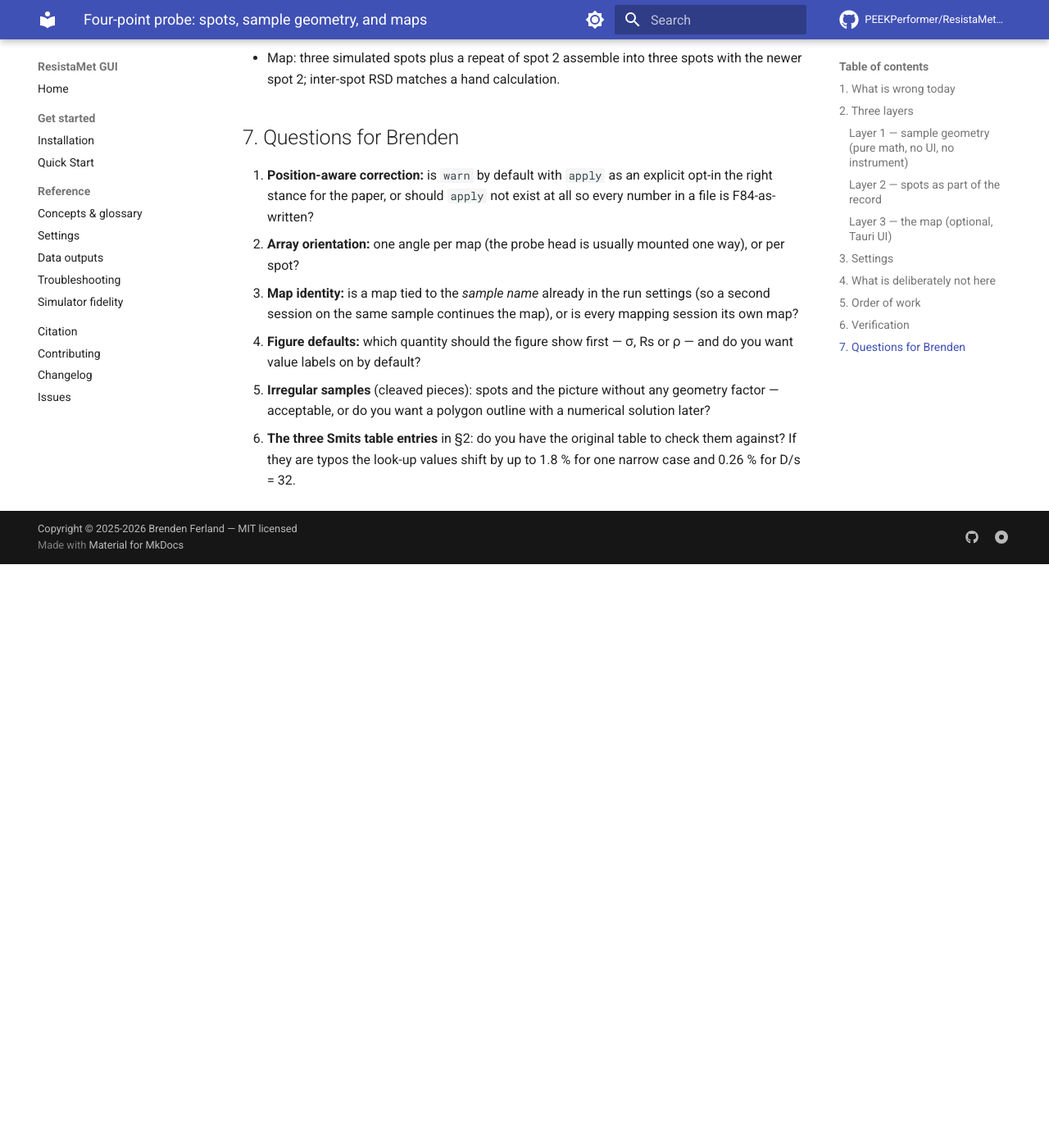
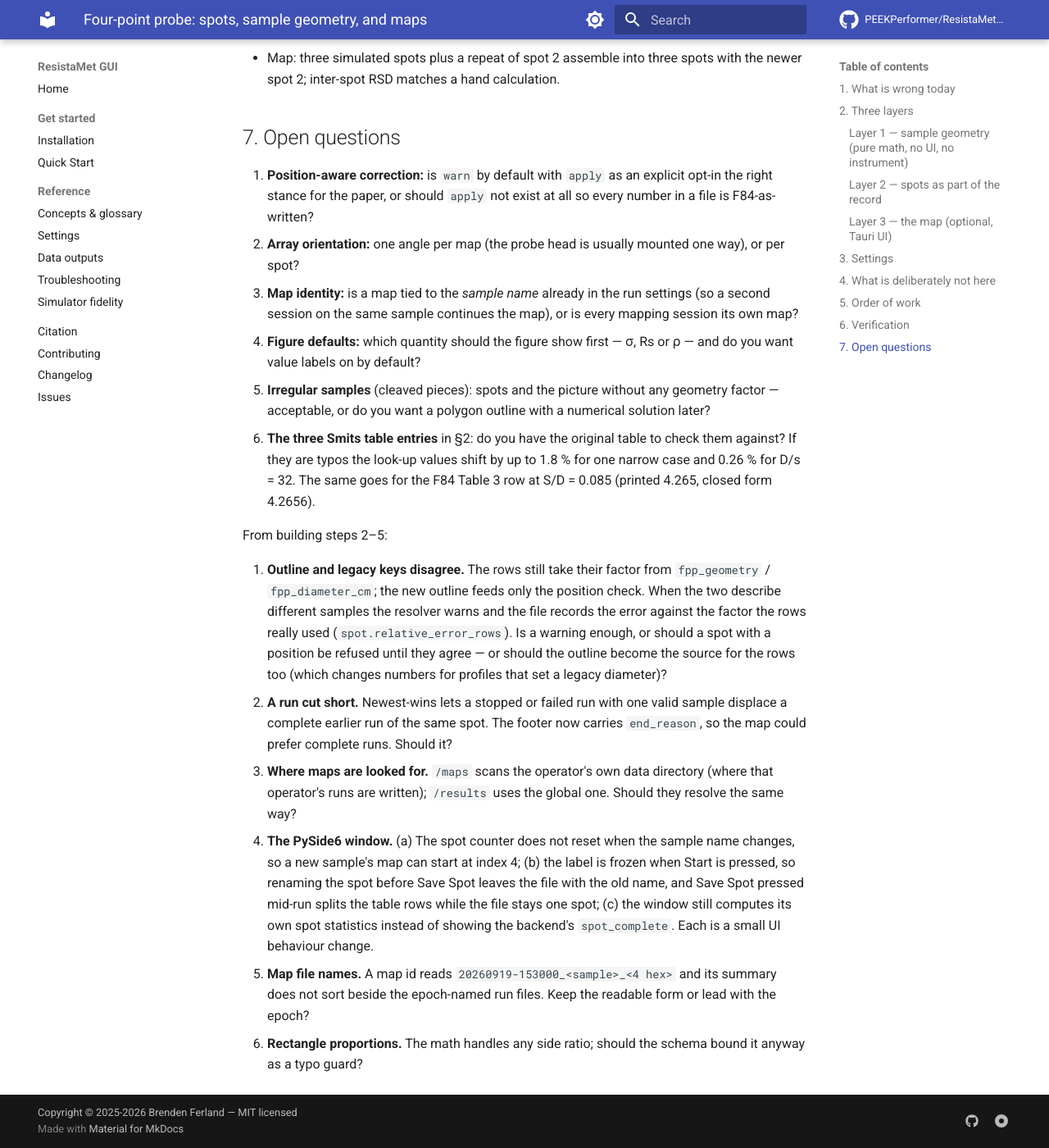
Before and after one commit to PEEKPerformer/ResistaMet-GUI, an MkDocs documentation site: the page built from docs/design/four_point_probe_spots.md, in a window 1280 px wide and 1400 px high, scrolled down 7223 px. Shown: the whole window at 82% size. Built offline with MkDocs 1.6.1 and Material for MkDocs 9.7.7, drawn with Linux system fonts in a browser that asks for light colours; comment, search, counter and statistics services are not loaded; before the commit the page ends 7911 px from its top, so only the background shows below that; some of the changed text lies outside the part shown.

Commit message:
List what building the spot model left open
Building and reviewing steps 2 to 5 raised questions the design did
not have: what to do when the sample outline and the legacy geometry
keys disagree, whether a run cut short should displace a complete one,
where maps are looked for, three behaviours of the PySide6 spot
controls, and the naming of map files. They join the list the UI work
waits on.

```diff
--- a/docs/design/four_point_probe_spots.md
+++ b/docs/design/four_point_probe_spots.md
@@ -283,8 +283,8 @@ identical numbers (a test pins this).
    the factor.
 7. Tauri: the map canvas, registration, figure export.
 
-Steps 1–5 change no measurement behaviour and can land before any of the
-questions below are answered. Steps 6–7 depend on them.
+Steps 1–5 change no measurement behaviour and have landed without waiting
+for the questions below. Steps 6–7 depend on them.
 
 ## 6. Verification
 
@@ -297,7 +297,7 @@ questions below are answered. Steps 6–7 depend on them.
 - Map: three simulated spots plus a repeat of spot 2 assemble into three
   spots with the newer spot 2; inter-spot RSD matches a hand calculation.
 
-## 7. Questions for Brenden
+## 7. Open questions
 
 1. **Position-aware correction:** is `warn` by default with `apply` as an
    explicit opt-in the right stance for the paper, or should `apply` not
@@ -314,4 +314,35 @@ questions below are answered. Steps 6–7 depend on them.
    numerical solution later?
 6. **The three Smits table entries** in §2: do you have the original table
    to check them against? If they are typos the look-up values shift by up
-   to 1.8 % for one narrow case and 0.26 % for D/s = 32.
+   to 1.8 % for one narrow case and 0.26 % for D/s = 32. The same goes for
+   the F84 Table 3 row at S/D = 0.085 (printed 4.265, closed form 4.2656).
+
+From building steps 2–5:
+
+7. **Outline and legacy keys disagree.** The rows still take their factor
+   from `fpp_geometry` / `fpp_diameter_cm`; the new outline feeds only the
+   position check. When the two describe different samples the resolver
+   warns and the file records the error against the factor the rows really
+   used (`spot.relative_error_rows`). Is a warning enough, or should a
+   spot with a position be refused until they agree — or should the outline
+   become the source for the rows too (which changes numbers for profiles
+   that set a legacy diameter)?
+8. **A run cut short.** Newest-wins lets a stopped or failed run with one
+   valid sample displace a complete earlier run of the same spot. The footer
+   now carries `end_reason`, so the map could prefer complete runs. Should
+   it?
+9. **Where maps are looked for.** `/maps` scans the operator's own data
+   directory (where that operator's runs are written); `/results` uses the
+   global one. Should they resolve the same way?
+10. **The PySide6 window.** (a) The spot counter does not reset when the
+    sample name changes, so a new sample's map can start at index 4;
+    (b) the label is frozen when Start is pressed, so renaming the spot
+    before Save Spot leaves the file with the old name, and Save Spot
+    pressed mid-run splits the table rows while the file stays one spot;
+    (c) the window still computes its own spot statistics instead of showing
+    the backend's `spot_complete`. Each is a small UI behaviour change.
+11. **Map file names.** A map id reads `20260919-153000_<sample>_<4 hex>`
+    and its summary does not sort beside the epoch-named run files. Keep the
+    readable form or lead with the epoch?
+12. **Rectangle proportions.** The math handles any side ratio; should the
+    schema bound it anyway as a typo guard?
```
